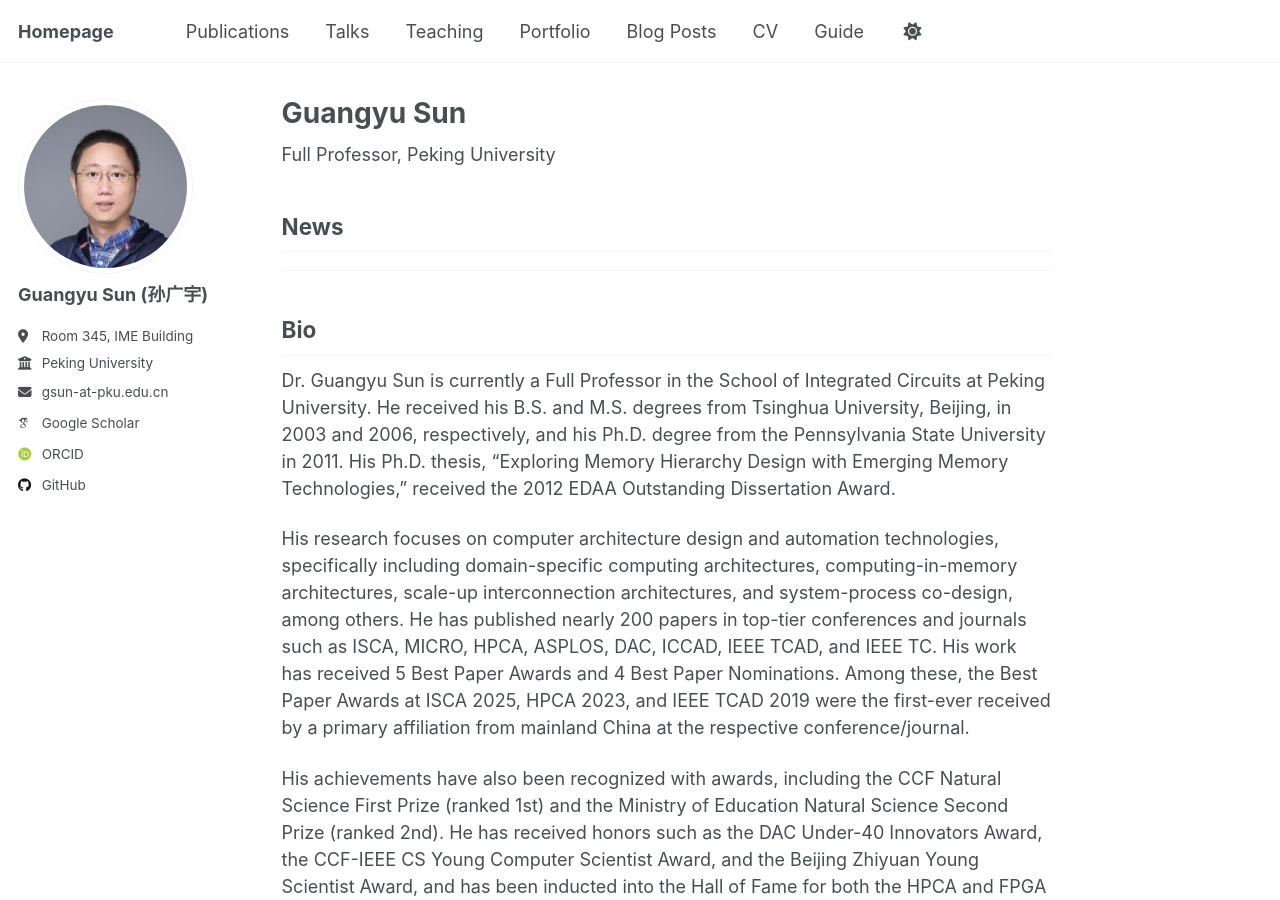
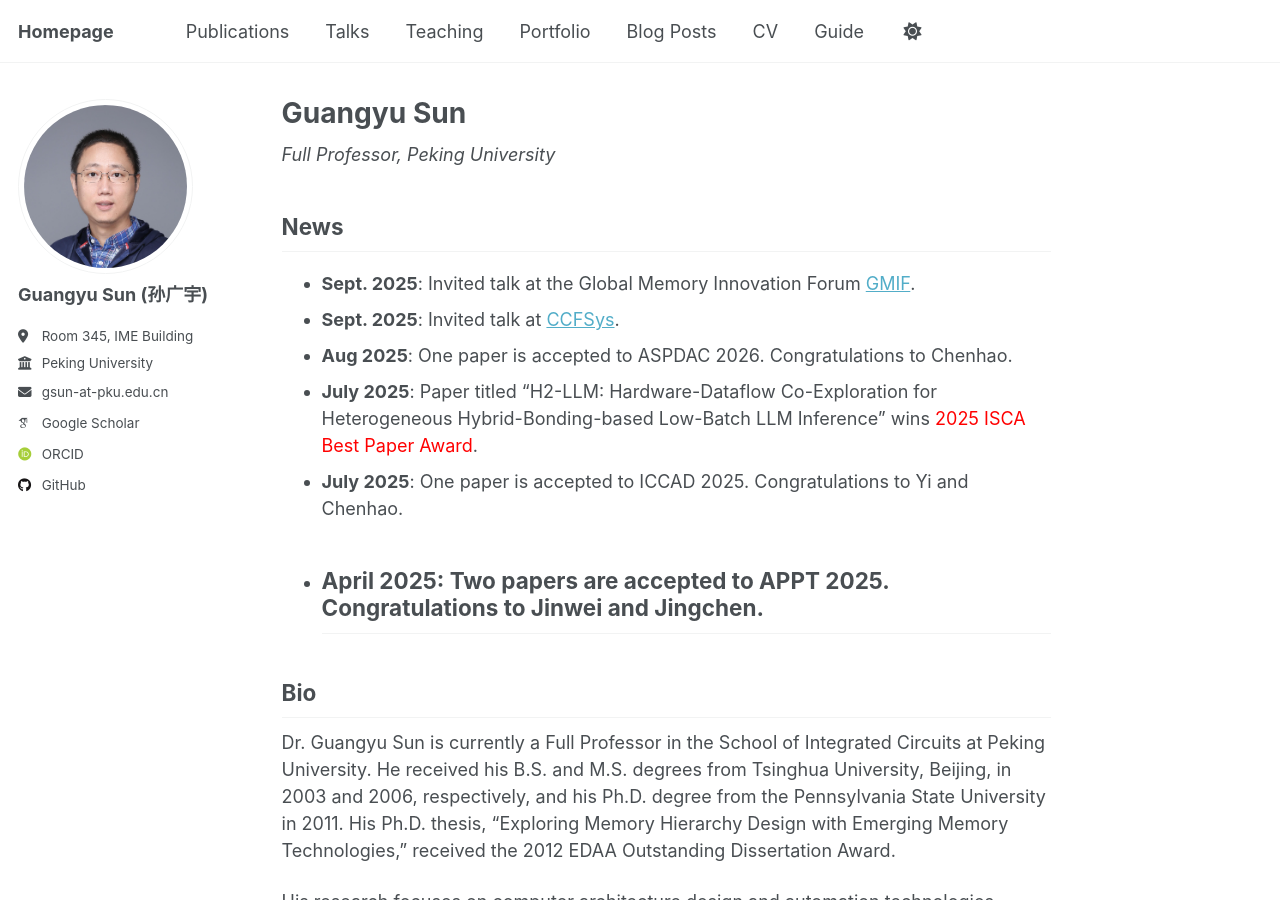
Before and after one commit to gsunpku/gsunpku.github.io, a Jekyll site: the page built from _pages/about.md, in a window 1280 px wide and 900 px high. Built offline with Jekyll 4.4.1, drawn with Linux system fonts in a browser that asks for light colours; some web fonts are replaced; a script that is not in the unit is left out.

Commit message:
Update about.md

```diff
--- a/_pages/about.md
+++ b/_pages/about.md
@@ -6,12 +6,16 @@
   - /about/
   - /about.html
 ---
-Full Professor, Peking University
+*Full Professor, Peking University*
 
 News
 ------
-
-
+- **Sept. 2025**: Invited talk at the Global Memory Innovation Forum [GMIF](https://www.gmif.com.cn/).
+- **Sept. 2025**: Invited talk at [CCFSys](https://ccf.org.cn/CCFSys2023).
+- **Aug 2025**: One paper is accepted to ASPDAC 2026. Congratulations to Chenhao.
+- **July 2025**: Paper titled "H2-LLM: Hardware-Dataflow Co-Exploration for Heterogeneous Hybrid-Bonding-based Low-Batch LLM Inference" wins <font color="red">2025 ISCA Best Paper Award</font>.
+- **July 2025**: One paper is accepted to ICCAD 2025. Congratulations to Yi and Chenhao.
+- **April 2025**: Two papers are accepted to APPT 2025. Congratulations to Jinwei and Jingchen.
 ------
 
 Bio
```
